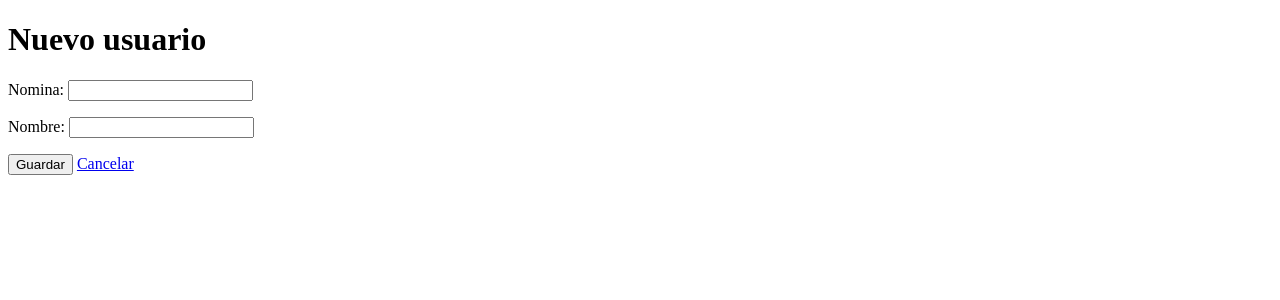
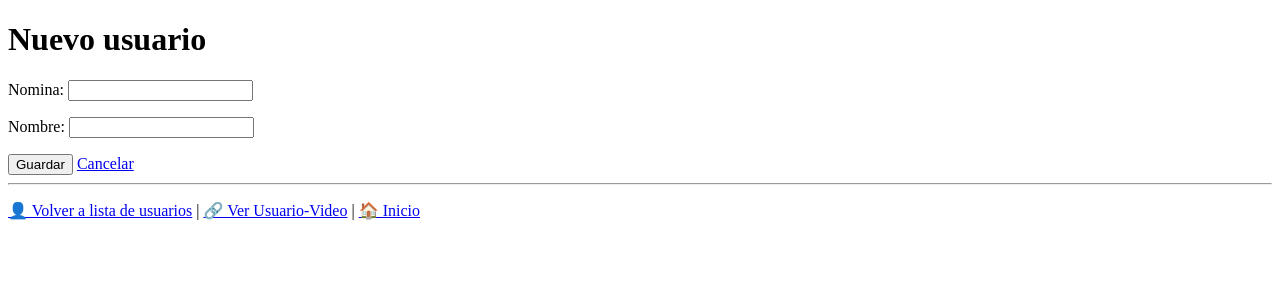
Before and after one commit to maryreyes81/misvideosonline, a Django app: page /crud/usuarios/nuevo/ in a window 1280 px wide. Shown: the top 300 px of the page. Run offline with Django 5.2, Linux system fonts and the light colour scheme.

Commit message:
actualizacion de templates

```diff
--- a/videos_app/templates/videos_app/crud/usuario_confirm_delete.html
+++ b/videos_app/templates/videos_app/crud/usuario_confirm_delete.html
@@ -12,6 +12,12 @@
     {% csrf_token %}
     <button type="submit">Sí, borrar</button>
     <a href="{% url 'usuario_list' %}">No, cancelar</a>
+
+<hr>
+<p>
+  <a href="{% url 'usuario_list' %}">👤 Volver a lista de usuarios</a> |
+  <a href="{% url 'paso1_usuario' %}">🏠 Inicio</a>
+</p>
   </form>
 </body>
 </html>
--- a/videos_app/templates/videos_app/crud/usuario_form.html
+++ b/videos_app/templates/videos_app/crud/usuario_form.html
@@ -10,8 +10,17 @@
   <form method="post">
     {% csrf_token %}
     {{ form.as_p }}
+
     <button type="submit">Guardar</button>
     <a href="{% url 'usuario_list' %}">Cancelar</a>
   </form>
+
+  <hr>
+
+  <p>
+    <a href="{% url 'usuario_list' %}">👤 Volver a lista de usuarios</a> |
+    <a href="{% url 'usuariovideo_list' %}">🔗 Ver Usuario-Video</a> |
+    <a href="{% url 'paso1_usuario' %}">🏠 Inicio</a>
+  </p>
 </body>
 </html>
```
Also changed, not shown: videos_app/templates/videos_app/paso1_usuario.html (+9 -1 lines).
